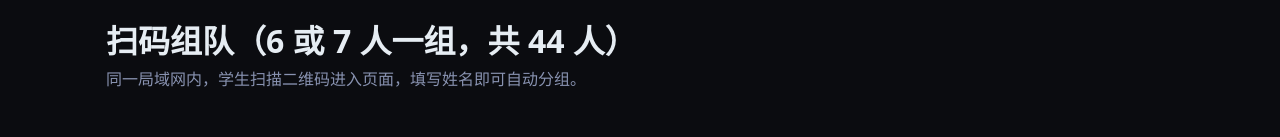
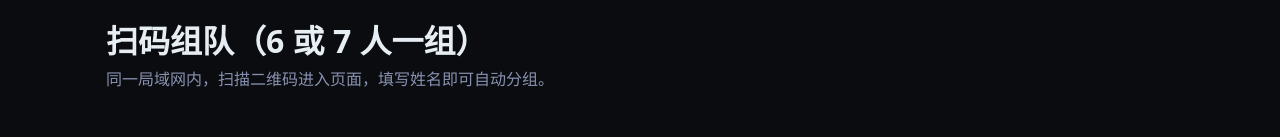
Before and after one commit to nujabse/group_picking, a plain HTML site: page public/index.html in a window 1280 px wide. Shown: the top 137 px of the page. Drawn offline with Linux system fonts and the light colour scheme; no server answers.

Commit message:
Updated teacher page text

```diff
--- a/public/index.html
+++ b/public/index.html
@@ -8,8 +8,8 @@
   </head>
   <body>
     <header class="container">
-      <h1>扫码组队（6 或 7 人一组，共 44 人）</h1>
-      <p class="subtitle">同一局域网内，学生扫描二维码进入页面，填写姓名即可自动分组。</p>
+      <h1>扫码组队（6 或 7 人一组）</h1>
+      <p class="subtitle">同一局域网内，扫描二维码进入页面，填写姓名即可自动分组。</p>
     </header>
 
     <main class="container grid teacher">
```
